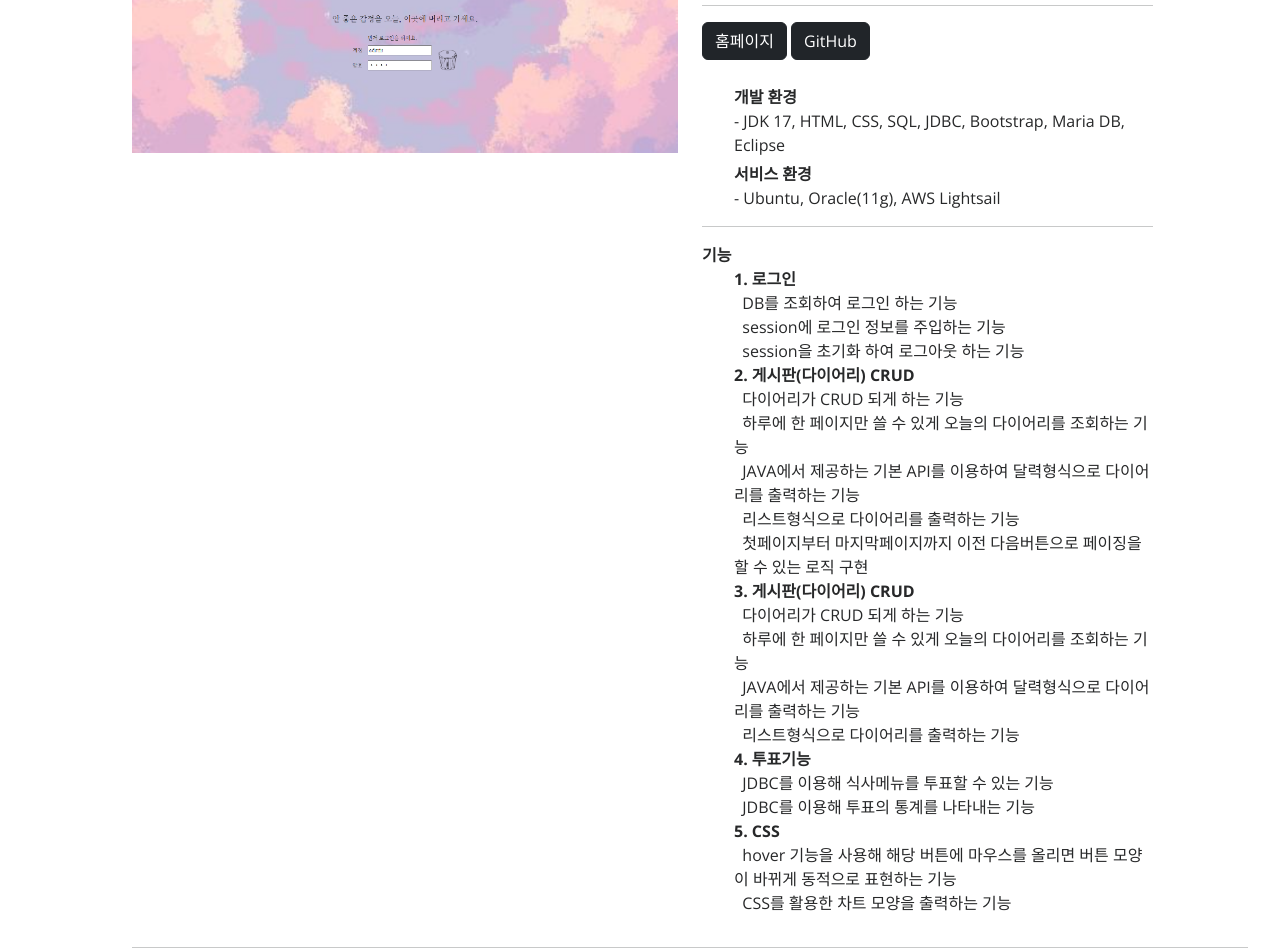
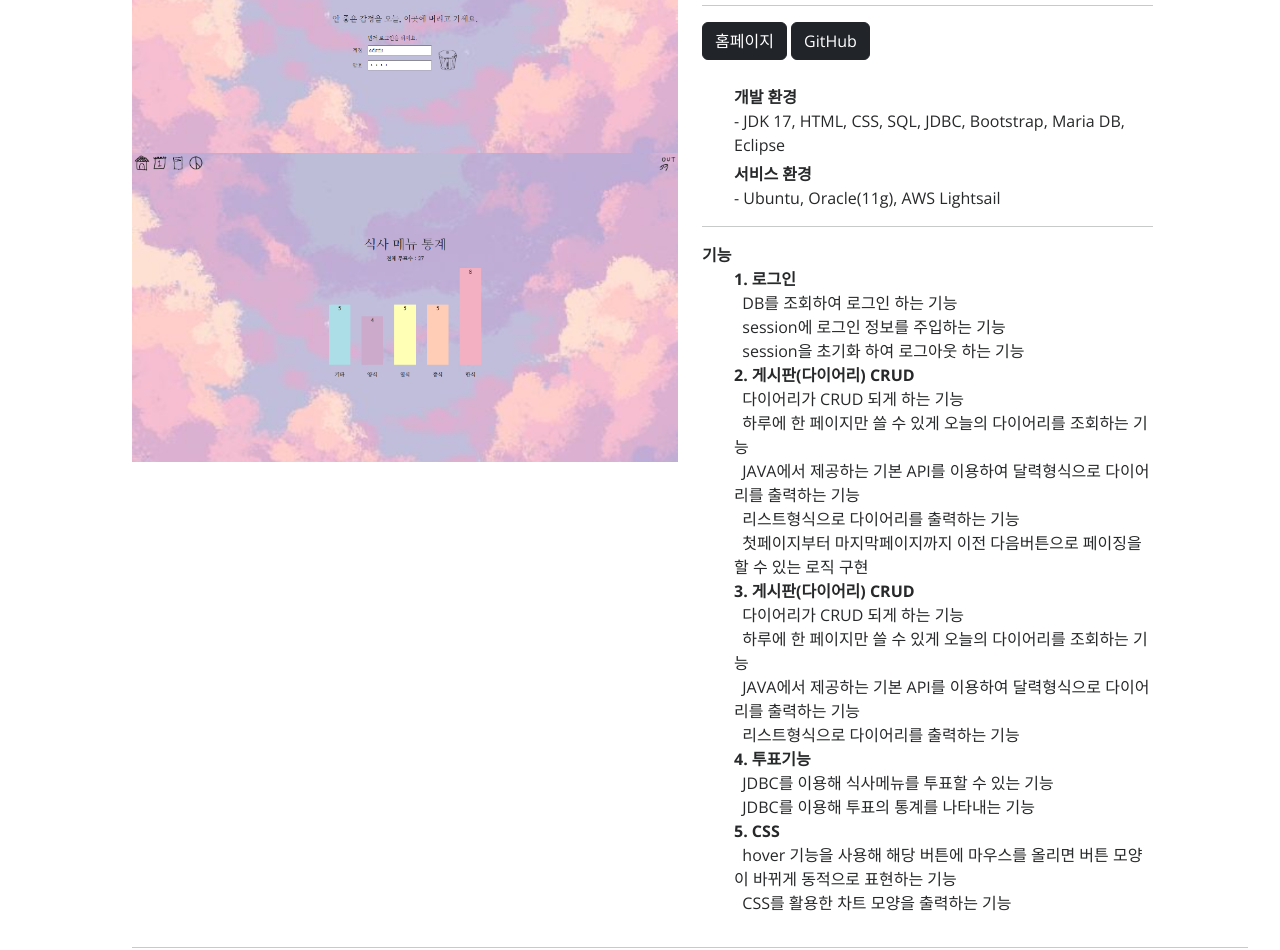
Before and after one commit to leeDragonHun/leeDragonHun.github.io, a plain HTML site: page index.html in a window 1280 px wide. Shown: the part 8031-8981 px from the top of the page. Drawn offline with nearby package versions, Linux system fonts and the light colour scheme.

Commit message:
다이어리 사진 추가

```diff
--- a/index.html
+++ b/index.html
@@ -523,6 +523,7 @@
 			          <div class="col-lg-6">
 			            <div class="">
 			              	<img src="assets/img/portfolio/diary.png" class="img-fluid" alt="diary.png">
+			              	<img src="assets/img/portfolio/diary2.png" class="img-fluid" alt="diary.png">
 			             	</div>
 			          </div>
 
```
Also changed, not shown: assets/img/portfolio/diary2.png (added).
